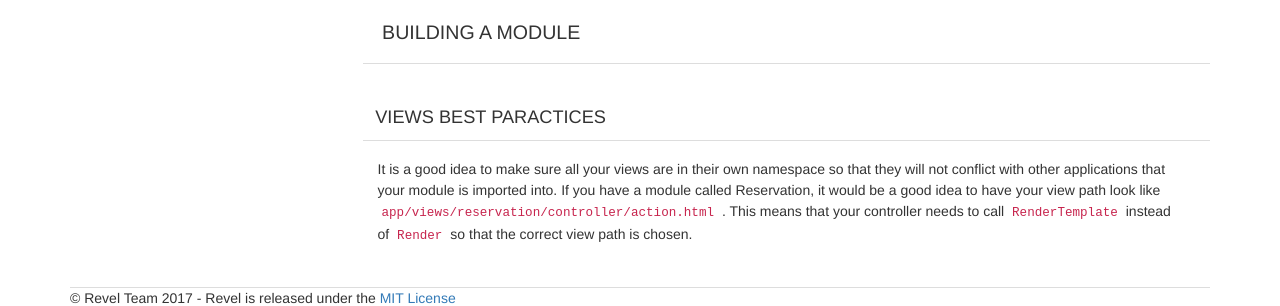
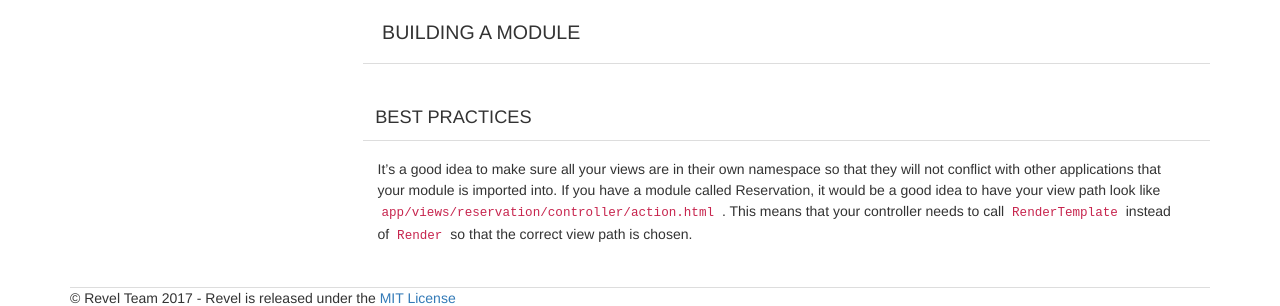
Before and after one commit to revel/revel.github.io, a Jekyll site: the page built from modules/index.md, in a window 1280 px wide. Shown: the part 1088-1394 px from the top of the page. Built offline with Jekyll 4.4.1, drawn with Linux system fonts in a browser that asks for light colours; nearby versions of some CDN libraries.

Commit message:
Fixes typo

```diff
--- a/modules/index.md
+++ b/modules/index.md
@@ -49,8 +49,8 @@ module.testrunner = github.com/revel/modules/testrunner
 - See the [modules config](../manual/routing.html#modules) in [`app/routes`](../manual/routing.html)
 
 ## Building a module
-### Views best paractices
-It is a good idea to make sure all your views are in their own namespace
+### Best Practices
+It's a good idea to make sure all your views are in their own namespace
 so that they will not conflict with other applications that your module is
 imported into. If you have a module called Reservation, it would be a good
 idea to have your view path look like `app/views/reservation/controller/action.html`
```
